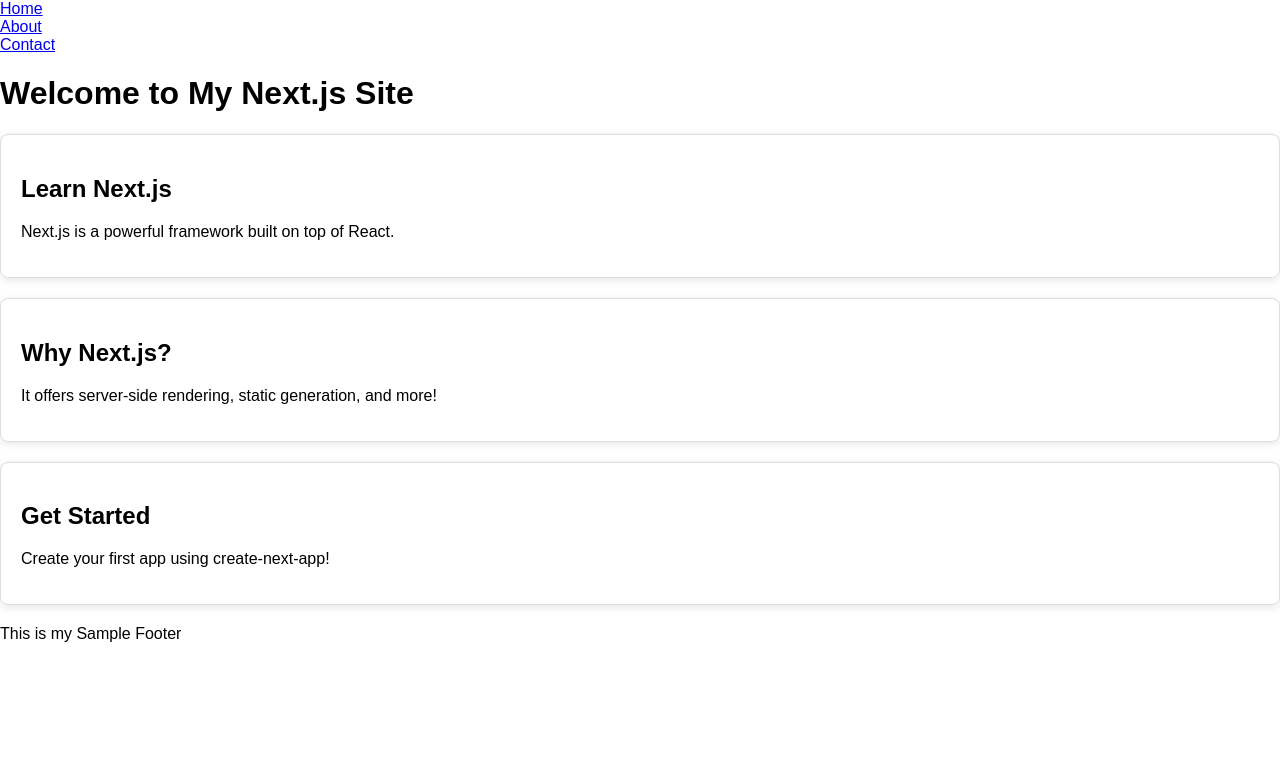
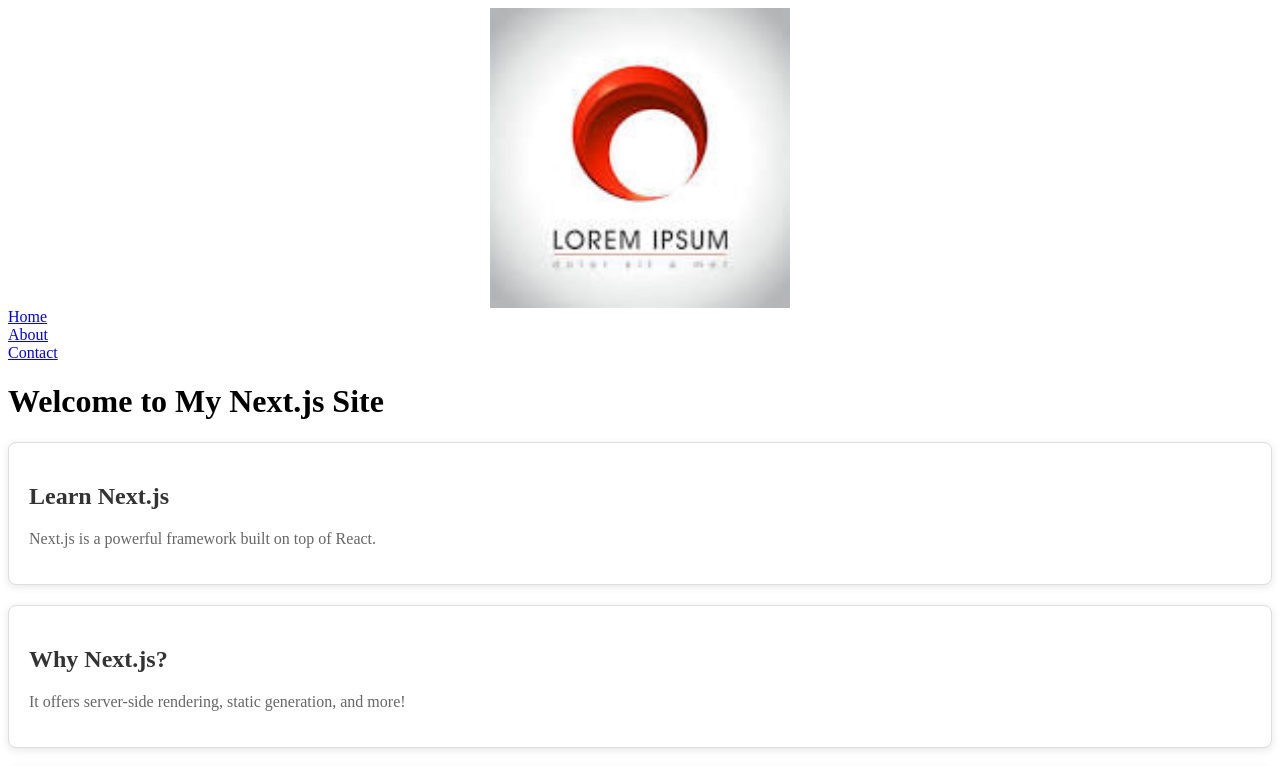
Before and after one commit to Bikramjeet1998/nextjs_journey, a Next.js app: page / in a window 1280 px wide. Shown: the top 766 px of the page. Built offline with nearby package versions, Linux system fonts and the light colour scheme.

Commit message:
card addred

```diff
--- /dev/null
+++ b/components/Card.module.css
@@ -0,0 +1,19 @@
+/* components/Card.module.css */
+.card {
+    border: 1px solid #ddd;
+    padding: 20px;
+    margin-bottom: 20px;
+    border-radius: 8px;
+    box-shadow: 0 2px 8px rgba(0, 0, 0, 0.1);
+    background-color: white;
+  }
+
+  .cardTitle {
+    font-size: 24px;
+    color: #333;
+  }
+
+  .cardDescription {
+    font-size: 16px;
+    color: #666;
+  }
--- a/components/card.js
+++ b/components/card.js
@@ -1,16 +1,11 @@
+// components/Card.js
+import styles from './Card.module.css'
+
 export default function Card({ title, description }) {
-    return (
-
-            <div style={{
-              border: '1px solid #ddd',
-              padding: '20px',
-              marginBottom: '20px',
-              borderRadius: '8px',
-              boxShadow: '0 2px 8px rgba(0, 0, 0, 0.1)'
-            }}>
-              <h2>{title}</h2>
-              <p>{description}</p>
-            </div>
-          )
-
+  return (
+    <div className={styles.card}>
+      <h2 className={styles.cardTitle}>{title}</h2>
+      <p className={styles.cardDescription}>{description}</p>
+    </div>
+  )
 }
--- a/components/footer.js
+++ b/components/footer.js
@@ -1,7 +1,7 @@
 export default function Footer() {
     return (
-        <footer className="row-start-3 flex gap-[24px] flex-wrap items-center justify-center">
-            <p>This is my Sample Footer</p>
-        </footer>
+        <footer style={{ padding: '20px', textAlign: 'center', backgroundColor: '#f4f4f4' }}>
+        <p>© 2025 My Next.js Site</p>
+      </footer>
     );
 }
--- a/components/navbar.js
+++ b/components/navbar.js
@@ -1,7 +1,17 @@
 import Link from 'next/link';
+import Image from 'next/image'
+
 export default function Navbar() {
     return (
         <nav>
+                  <div style={{ position: 'relative', width: '100%', height: '300px' }}>
+           <Image
+            src="/logo.jpeg"
+            alt="Responsive Logo"
+            fill
+            style={{ objectFit: 'contain' }}
+          />
+    </div>
       <Link href="/">Home</Link><br></br>
       <Link href="/about">About</Link><br></br>
       <Link href="/contact">Contact</Link>
--- a/styles/globals.css
+++ b/styles/globals.css
@@ -1,5 +1 @@
-body {
-  font-family: Arial, sans-serif;
-  padding: 0;
-  margin: 0;
-}
+/* styles/globals.css */
```
Also changed, not shown: public/logo.jpeg (added).
